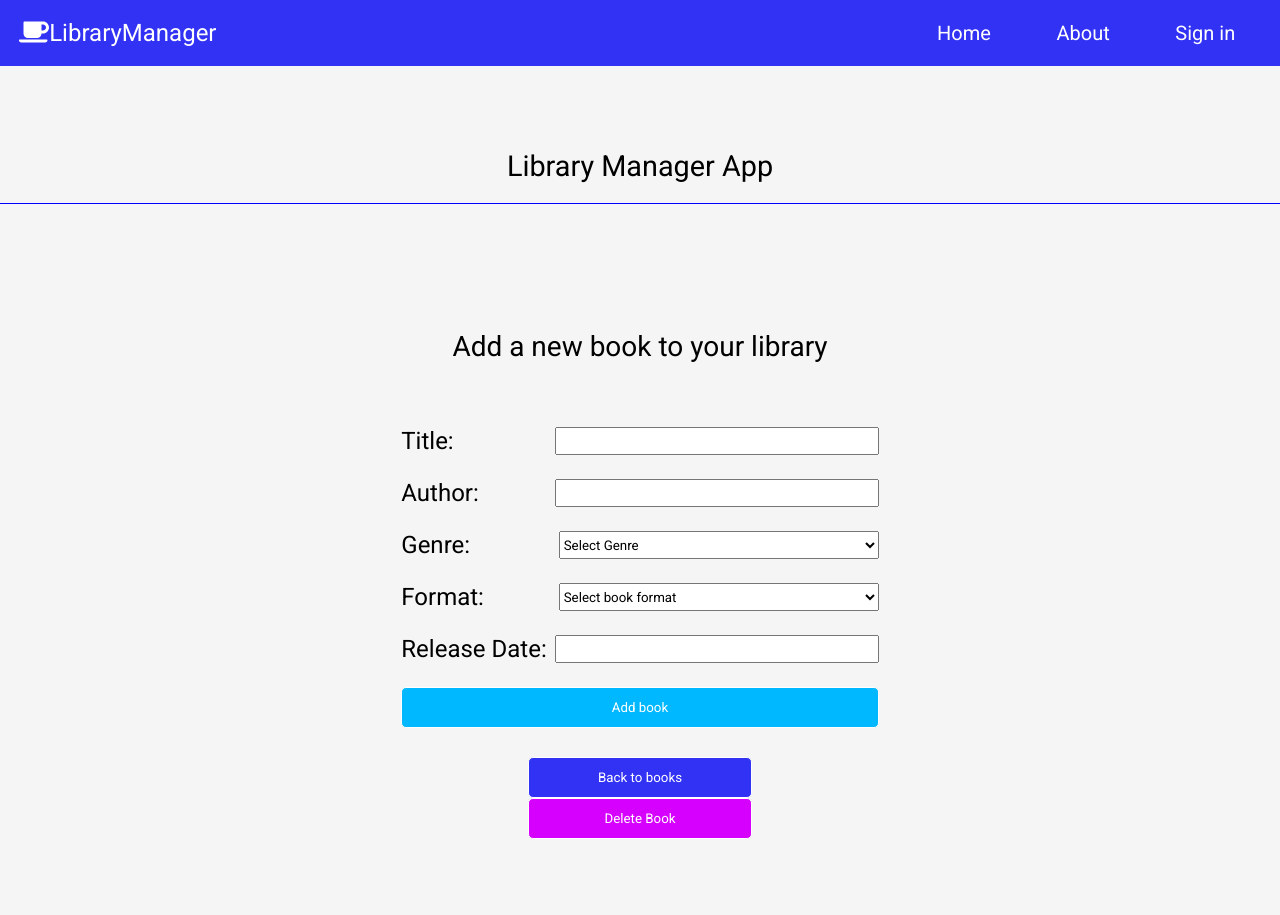
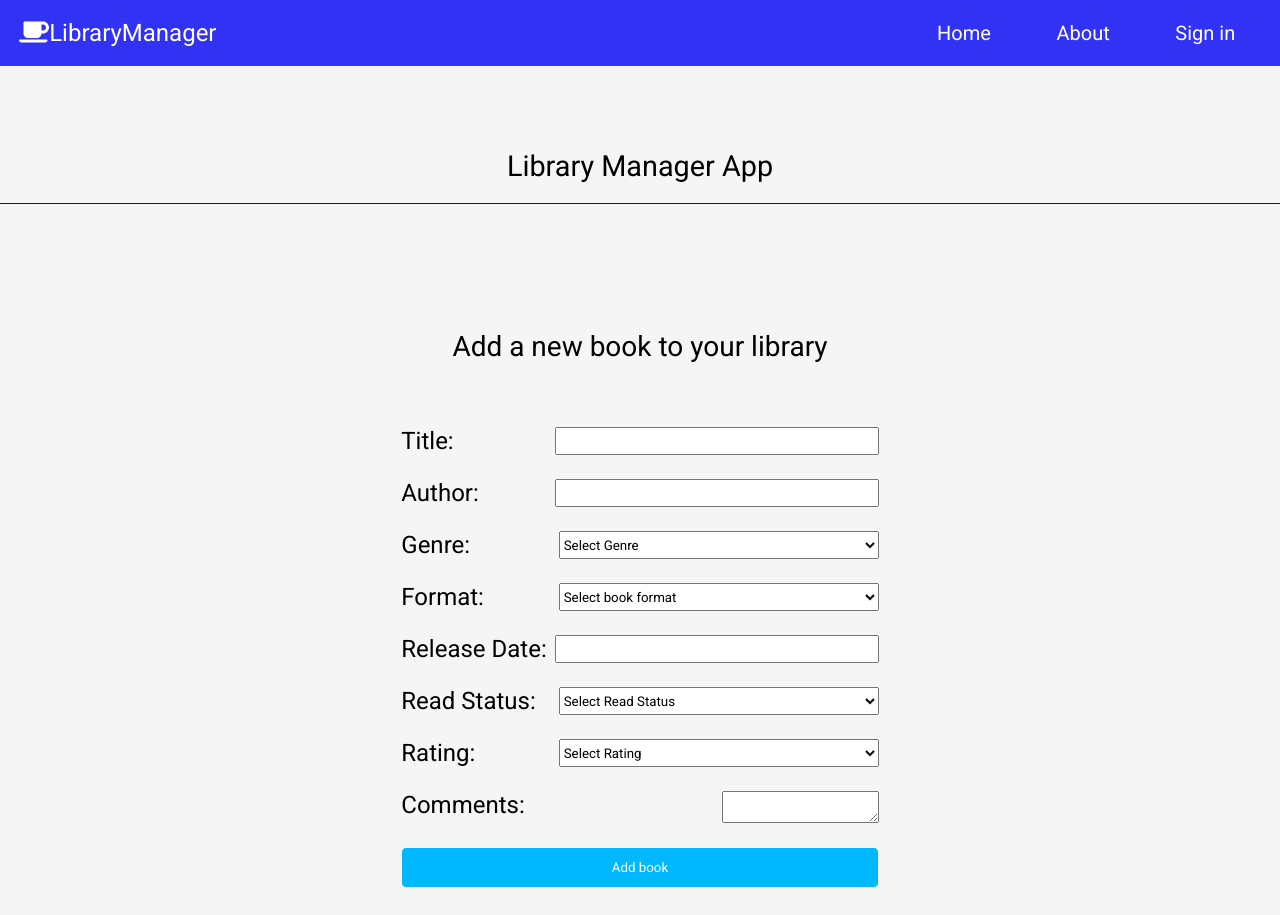
Before and after one commit to tam4385/LibraryManager2, a React (Create React App) app: page /books/new_book in a window 1280 px wide. Shown: the top 915 px of the page. Before the commit the page ends 839 px from the top, so only its background shows below. Built offline with nearby package versions, Linux system fonts and the light colour scheme.

Commit message:
add new fields for books

```diff
--- a/src/components/Home/Books.js
+++ b/src/components/Home/Books.js
@@ -94,6 +94,7 @@
           booksPerPage={booksPerPage}
           totalBooks={ books && !searchResults.length ? books.length : searchResults.length}
           paginate={paginate}
+          currentPage={currentPage}
           />
       </div>
     </div>
--- a/src/components/Home/NewBook.js
+++ b/src/components/Home/NewBook.js
@@ -12,6 +12,9 @@
   const [bookGenre, setBookGenre] = useState('');
   const [bookFormat, setBookFormat] = useState('');
   const [bookRelease, setBookRelease] = useState('');
+  const [readStatus, setReadStatus] = useState('');
+  const [bookRating, setBookRating] = useState('');
+  const [bookComments, setBookComments] = useState('');
 
   const history = useHistory();
 
@@ -25,6 +28,9 @@
     book.author = bookAuthor;
     book.genre = bookGenre;
     book.format = bookFormat;
+    book.read = readStatus;
+    book.rating = bookRating;
+    book.comments = bookComments;
     book.releaseDate = bookRelease;
 
     try {
@@ -81,6 +87,30 @@
           <input type="text" value={bookRelease} onChange={e => setBookRelease(e.target.value)}/>
         </div>
         <div className='form-field'>
+          <label htmlFor="text">Read Status:</label>
+          <select value={readStatus} onChange={e => setReadStatus(e.target.value)}>
+            <option value="Select book format">Select Read Status</option>
+            <option value="Paperback">Read</option>
+            <option value="Hardback">Reading</option>
+            <option value="Audible">Not read</option>
+          </select>
+        </div>
+        <div className='form-field'>
+          <label htmlFor="text">Rating:</label>
+          <select value={bookRating} onChange={e => setBookRating(e.target.value)}>
+            <option value="Select book format">Select Rating</option>
+            <option value="Paperback">1 Star</option>
+            <option value="Hardback">2 Stars</option>
+            <option value="Audible">3 Stars</option>
+            <option value="Audible">4 Stars</option>
+            <option value="Audible">5 Stars</option>
+          </select>
+        </div>
+        <div className='form-field'>
+          <label htmlFor="text">Comments:</label>
+          <textarea className='text-area' type="text-area" value={bookComments} onChange={e => setBookComments(e.target.value)}/>
+        </div>
+        <div className='form-field'>
           <button className='button-secondary' onClick={e => handleSubmit(e)}>Add book</button>
         </div>
       </form>
--- a/src/components/Pagination.js
+++ b/src/components/Pagination.js
@@ -1,6 +1,6 @@
 import React from 'react'
 
-const Pagination = ({ booksPerPage, totalBooks, paginate }) => {
+const Pagination = ({ booksPerPage, totalBooks, paginate, currentPage }) => {
 
   const pageNumbers = [];
 
@@ -13,7 +13,7 @@
       <ul>
         {pageNumbers.map(number => (
           <li key={number} className="page-item">
-            <a onClick={ () => paginate(number) } href='#!' className='page-link'>{number}</a>
+            <a onClick={ () => paginate(number) } href='#!' className='page-link' disabled={ (number === currentPage) }>{number}</a>
           </li>
         ))}
       </ul>
```
